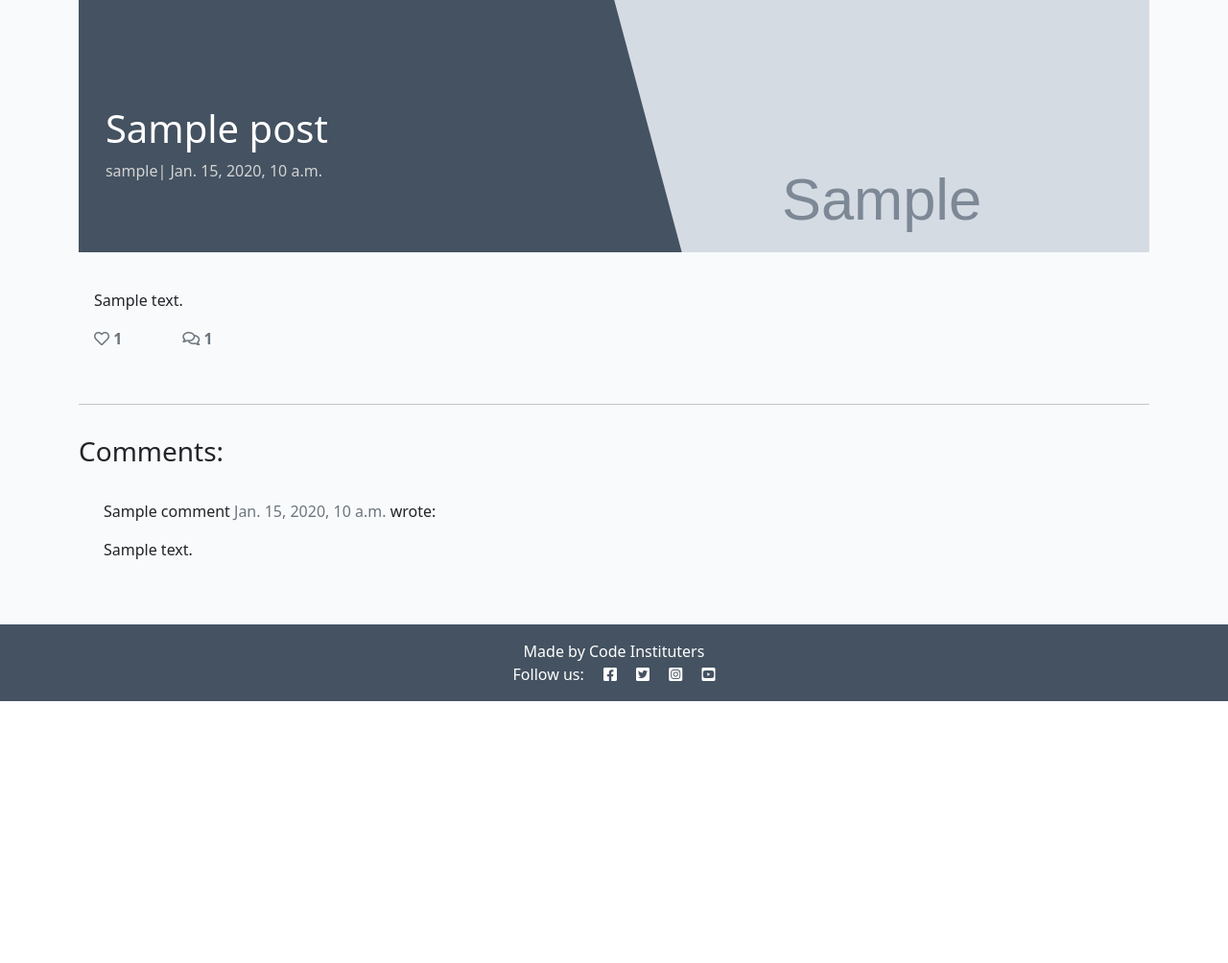
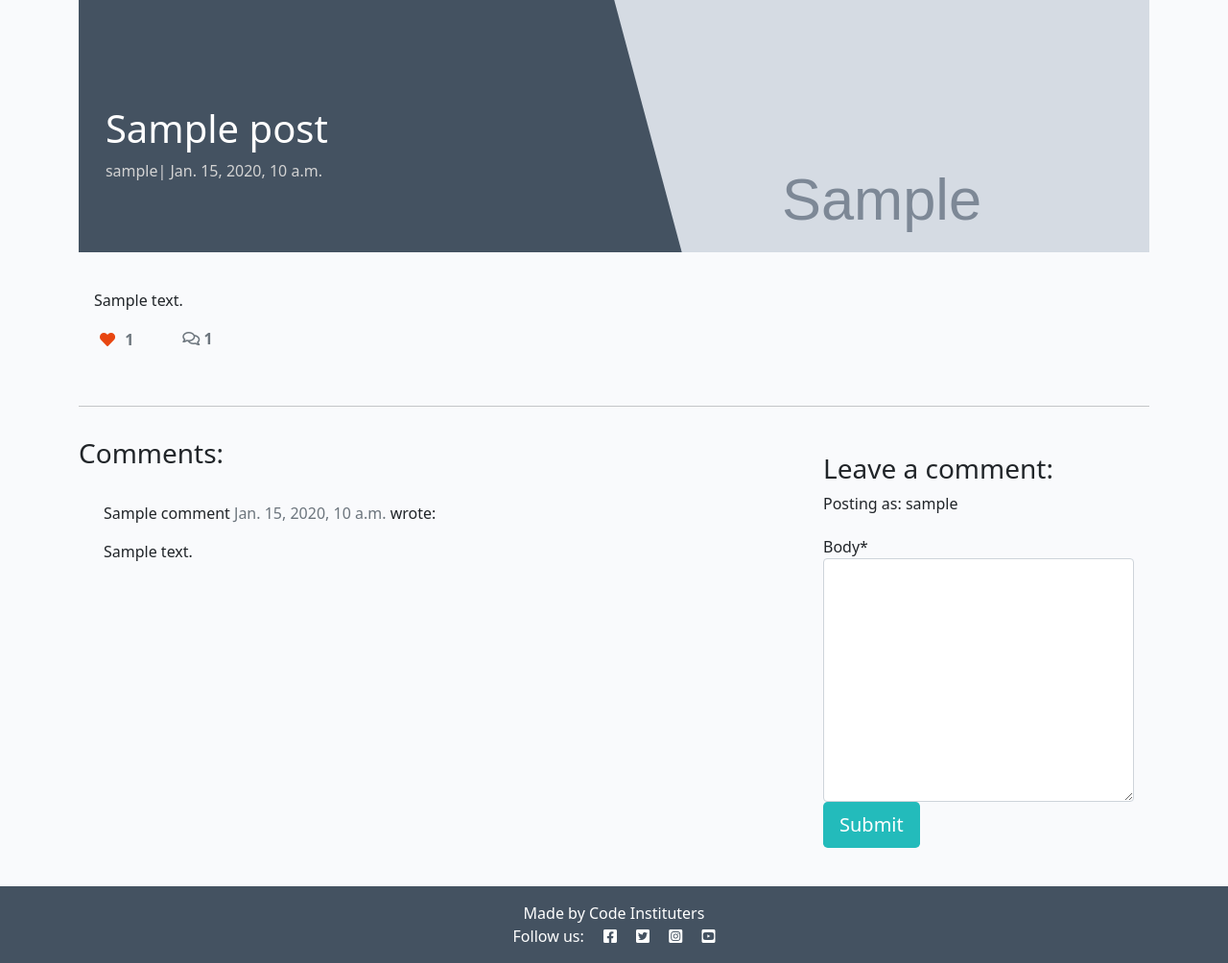
Before and after one commit to dimicoding/swimblog, a Django app: a page that uses templates/base.html in a window 1280 px wide. Shown: the part 71-1075 px from the top of the page at 96% size. Before the commit the page ends 802 px from the top, so only its background shows below. Run offline with Django 3.2, Linux system fonts and the light colour scheme; a user stored in the database is signed in; tables that the repository leaves empty hold one stand-in row (values such as "Sample post"); grey boxes marked "Sample" are stand-in pictures; one stand-in notice (Sample message) is shown; some libraries are stand-ins or nearby versions.

Commit message:
adding the alert message when the user comments the post

```diff
--- /dev/null
+++ b/blog/forms.py
@@ -0,0 +1,7 @@
+from .models import Comment
+from django import forms
+
+class CommentForm(forms.ModelForm):
+    class Meta:
+        model = Comment
+        fields = ('body',)
--- a/blog/urls.py
+++ b/blog/urls.py
@@ -5,4 +5,5 @@ from django.urls import path
 urlpatterns = [
     path('', views.PostList.as_view(), name='home'),
     path('<slug:slug>/', views.PostDetail.as_view(), name='post_detail'),
+    path('like/<slug:slug>', views.PostLike.as_view(), name='post_like'),
 ]
--- a/blog/views.py
+++ b/blog/views.py
@@ -1,6 +1,8 @@
-from django.shortcuts import render, get_object_or_404
+from django.shortcuts import render, get_object_or_404, reverse
 from django.views import generic, View
+from django.http import HttpResponseRedirect
 from .models import Post
+from .forms import CommentForm
 
 
 class PostList(generic.ListView):
@@ -15,7 +17,7 @@ class PostDetail(View):
     def get(self, request, slug, *args, **kwargs):
         queryset = Post.objects.filter(status=1)
         post = get_object_or_404(queryset, slug=slug)
-        comment = post.comments.filter(approved=True).order_by('created_on')
+        comments = post.comments.filter(approved=True).order_by('created_on')
         liked = False
         if post.likes.filter(id=self.request.user.id).exists():
             liked = True
@@ -25,7 +27,54 @@ class PostDetail(View):
             "post_detail.html",
             {
                 "post": post,
-                "comments": comment,
+                "comments": comments,
+                "commented": False,
                 "liked": liked,
-            }
+                "comment_form": CommentForm()
+
+            },
         )
+
+    def post(self, request, slug, *args, **kwargs):
+        queryset = Post.objects.filter(status=1)
+        post = get_object_or_404(queryset, slug=slug)
+        comments = post.comments.filter(approved=True).order_by('created_on')
+        liked = False
+        if post.likes.filter(id=self.request.user.id).exists():
+            liked = True
+
+        comment_form = CommentForm(data=request.POST)
+
+        if comment_form.is_valid():
+            comment_form.instance.email = request.user.email
+            comment_form.instance.name = request.user.username
+            comment = comment_form.save(commit=False)
+            comment.post = post
+            comment.save()
+        else:
+            comment_form = CommentForm()
+
+        return render(
+            request,
+            "post_detail.html",
+            {
+                "post": post,
+                "comments": comments,
+                "commented": True,
+                "liked": liked,
+                "comment_form": CommentForm()
+
+            },
+        )
+
+
+class PostLike(View):
+
+    def post(self, request, slug, *args, **kwargs):
+        post = get_object_or_404(Post, slug=slug)
+        if post.likes.filter(id=request.user.id).exists():
+            post.likes.remove(request.user)
+        else:
+            post.likes.add(request.user)
+
+        return HttpResponseRedirect(reverse('post_detail', args=[slug]))
--- a/requirements.txt
+++ b/requirements.txt
@@ -4,6 +4,7 @@ dj-database-url==1.2.0
 dj3-cloudinary-storage==0.0.6
 Django==3.2.18
 django-allauth==0.53.1
+django-crispy-forms==1.14.0
 django-summernote==0.8.20.0
 gunicorn==20.1.0
 oauthlib==3.2.2
--- a/templates/base.html
+++ b/templates/base.html
@@ -57,6 +57,21 @@
         </div>
     </nav>
 
+    <div class="container">
+        <div class="row">
+            <div class="col-md-8 offset-md-2">
+                {% for message in messages %}
+                <div class="alert {{ message.tags }} alert-dismissible fade show" id="msg" role="alert">
+                    {{ message | safe }}
+                    <button type="button" class="btn-close" data-bs-dismiss="alert" aria-label="Close">
+                    </button>
+                </div>
+                {% endfor %}
+            </div>
+        </div>
+    </div>
+
+
     <main class="flex-shrink-0 main-bg">
         {% block content %}
         <!-- Content Goes here -->
@@ -71,6 +86,13 @@
             <i class="fab fa-instagram-square ms-3"></i>
             <i class="fab fa-youtube-square ms-3"></i></p>
     </footer>
+    <script>
+        setTimeout(function() {
+            let messages = document.getElementById("msg");
+            let alert = new bootstrap.Alert(messages);
+            alert.close();
+        }, 3000);
+    </script>
 </body>
 
 </html>
--- a/templates/post_detail.html
+++ b/templates/post_detail.html
@@ -1,4 +1,6 @@
 {% extends 'base.html' %} {% block content %}
+
+{% load crispy_forms_tags %}
 
 <div class="masthead">
     <div class="container">
@@ -33,8 +35,22 @@
                 <div class="row">
 
                     <div class="col-1">
-                        <!-- The number of likes goes before the closing strong tag -->
-                        <strong class="text-secondary"><i class="far fa-heart"></i> {{ post.number_of_likes }}</strong>
+                        <strong>
+                            {% if user.is_authenticated %}
+                            <form class="d-inline" action="{% url 'post_like' post.slug %}" method="POST">
+                                 {% csrf_token %}
+                                 {% if liked %}
+                                 <button type="submit" name="blogpost_id" value="{{post.slug}}" class="btn-like"><i class="fas fa-heart"></i></button>
+                                 {% else %}
+                                 <button type="submit" name="blogpost_id" value="{{post.slug}}" class="btn-like"><i class="far fa-heart"></i></button>
+                                 {% endif %}
+                            </form>
+                            {% else %}
+                            <span class="text-secondary"><i class="far fa-heart"></i></span>
+                            {% endif %}
+                            <span class="text-secondary">{{ post.number_of_likes }}</span>
+                        </strong>
+
                     </div>
                     <div class="col-1">
                         {% with comments.count as total_comments %}
@@ -78,9 +94,36 @@
         <div class="col-md-4 card mb-4  mt-3 ">
             <div class="card-body">
                 <!-- For later -->
+                {% if commented %}
+                <div class="alert alert-success {{ message.tags }}" role="alert" id="comment">
+                    Your comment is awaiting approval
+                <button type="button" class="btn-close" data-bs-dismiss="alert" aria-label="Close">
+                </button>
+                </div>
+                {% else %}
+                {% if user.is_authenticated %}
+
+                <h3>Leave a comment:</h3>
+                <p>Posting as: {{ user.username }}</p>
+                <form method="post" style="margin-top: 1.3em;">
+
+                    {{ comment_form | crispy }}
+                    {% csrf_token %}
+                    <button type="submit" class="btn btn-signup btn-lg">Submit</button>
+                </form>
+                {% endif %}
+                {% endif %}
             </div>
         </div>
     </div>
 </div>
 
+<script>
+    setTimeout(function() {
+        let messages = document.getElementById("comment");
+        let alert = new bootstrap.Alert(messages);
+        alert.close();
+    }, 3000);
+</script>
+
 {% endblock content %}
```
Also changed, not shown: swimblog/settings.py (+13 -0 lines).
